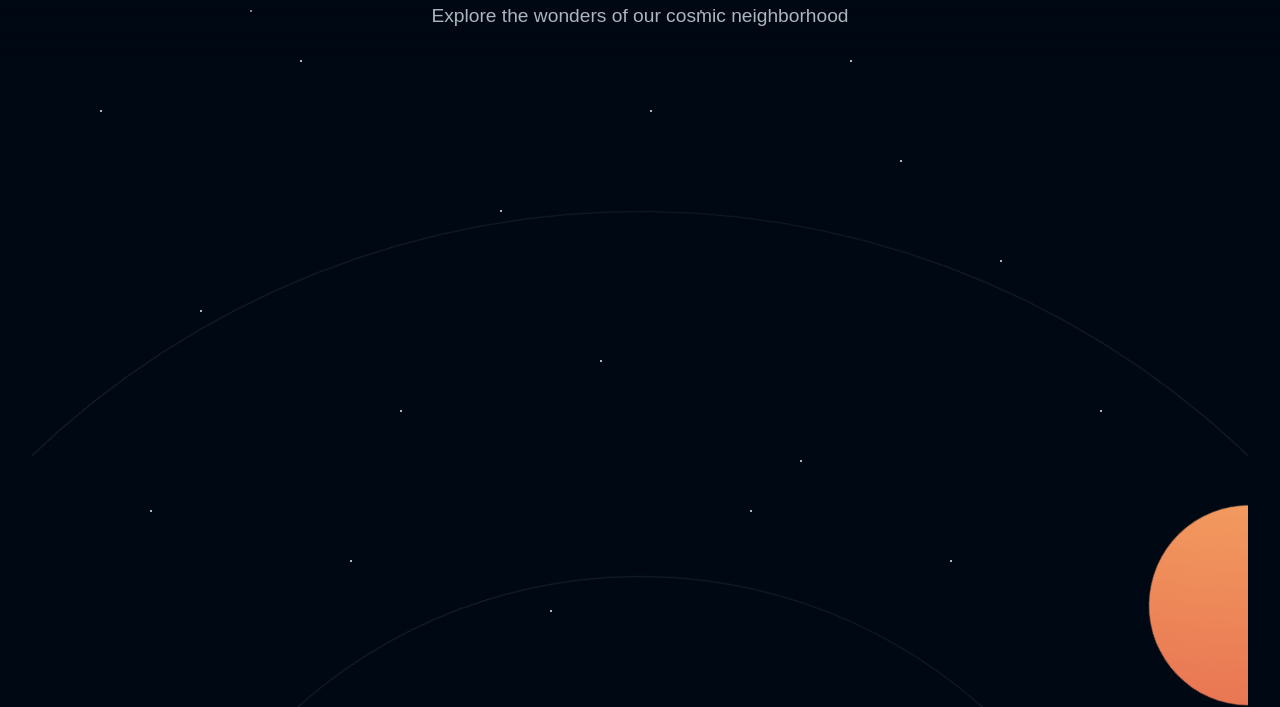
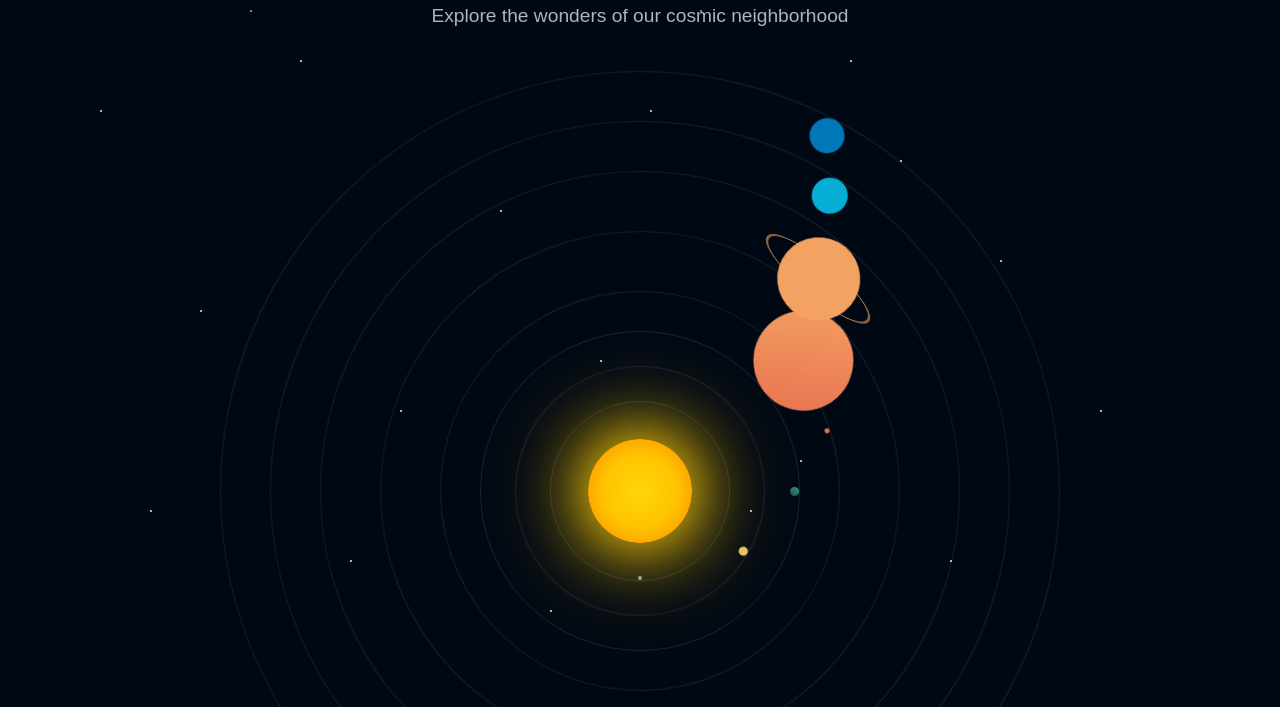
Before and after one commit to narasimha3145-dot/demo4, a plain HTML site: page index.html in a window 1280 px wide. Shown: the part 90-797 px from the top of the page. Drawn offline with Linux system fonts and the light colour scheme.

Commit message:
Fit solar system to screen with realistic proportions

```diff
--- a/styles.css
+++ b/styles.css
@@ -78,19 +78,18 @@ main {
 .solar-system {
     position: relative;
     width: 100%;
-    max-width: 3000px;
-    height: 2000px;
+    max-width: 1200px;
+    height: 800px;
     display: flex;
     align-items: center;
     justify-content: center;
     margin-bottom: 3rem;
-    overflow-x: auto;
 }
 
 .sun {
     position: absolute;
-    width: 200px;
-    height: 200px;
+    width: 100px;
+    height: 100px;
     background: radial-gradient(circle, #ffd60a 0%, #ffc300 50%, #fb8500 100%);
     border-radius: 50%;
     box-shadow: 0 0 60px #ffd60a, 0 0 100px #ffc300;
@@ -119,14 +118,14 @@ main {
     to { transform: rotate(360deg); }
 }
 
-.mercury-orbit { width: 330px; height: 330px; animation-duration: 10s; }
-.venus-orbit { width: 490px; height: 490px; animation-duration: 15s; }
-.earth-orbit { width: 680px; height: 680px; animation-duration: 20s; }
-.mars-orbit { width: 1030px; height: 1030px; animation-duration: 25s; }
-.jupiter-orbit { width: 1760px; height: 1760px; animation-duration: 35s; }
-.saturn-orbit { width: 2570px; height: 2570px; animation-duration: 45s; }
-.uranus-orbit { width: 5170px; height: 5170px; animation-duration: 55s; }
-.neptune-orbit { width: 8100px; height: 8100px; animation-duration: 65s; }
+.mercury-orbit { width: 180px; height: 180px; animation-duration: 10s; }
+.venus-orbit { width: 250px; height: 250px; animation-duration: 15s; }
+.earth-orbit { width: 320px; height: 320px; animation-duration: 20s; }
+.mars-orbit { width: 400px; height: 400px; animation-duration: 25s; }
+.jupiter-orbit { width: 520px; height: 520px; animation-duration: 35s; }
+.saturn-orbit { width: 640px; height: 640px; animation-duration: 45s; }
+.uranus-orbit { width: 740px; height: 740px; animation-duration: 55s; }
+.neptune-orbit { width: 840px; height: 840px; animation-duration: 65s; }
 
 .planet {
     position: absolute;
@@ -155,65 +154,65 @@ main {
 }
 
 .mercury {
-    width: 7px;
-    height: 7px;
+    width: 4px;
+    height: 4px;
     background: #8d99ae;
     top: 0;
     left: 50%;
-    margin-left: -3.5px;
+    margin-left: -2px;
 }
 
 .venus {
-    width: 17px;
-    height: 17px;
+    width: 9px;
+    height: 9px;
     background: #e9c46a;
     top: 0;
     left: 50%;
-    margin-left: -8.5px;
+    margin-left: -4.5px;
 }
 
 .earth {
-    width: 18px;
-    height: 18px;
+    width: 9px;
+    height: 9px;
     background: linear-gradient(135deg, #2a9d8f 0%, #264653 100%);
     top: 0;
     left: 50%;
-    margin-left: -9px;
+    margin-left: -4.5px;
 }
 
 .mars {
-    width: 10px;
-    height: 10px;
+    width: 5px;
+    height: 5px;
     background: #e76f51;
     top: 0;
     left: 50%;
-    margin-left: -5px;
+    margin-left: -2.5px;
 }
 
 .jupiter {
-    width: 200px;
-    height: 200px;
+    width: 100px;
+    height: 100px;
     background: linear-gradient(135deg, #f4a261 0%, #e76f51 100%);
     top: 0;
     left: 50%;
-    margin-left: -100px;
+    margin-left: -50px;
 }
 
 .saturn {
-    width: 167px;
-    height: 167px;
+    width: 83px;
+    height: 83px;
     background: #f4a261;
     top: 0;
     left: 50%;
-    margin-left: -83.5px;
+    margin-left: -41.5px;
     position: relative;
 }
 
 .ring {
     position: absolute;
-    width: 267px;
-    height: 267px;
-    border: 5px solid rgba(244, 162, 97, 0.6);
+    width: 133px;
+    height: 133px;
+    border: 3px solid rgba(244, 162, 97, 0.6);
     border-radius: 50%;
     top: 50%;
     left: 50%;
@@ -221,21 +220,21 @@ main {
 }
 
 .uranus {
-    width: 73px;
-    height: 73px;
+    width: 36px;
+    height: 36px;
     background: #06aed5;
     top: 0;
     left: 50%;
-    margin-left: -36.5px;
+    margin-left: -18px;
 }
 
 .neptune {
-    width: 70px;
-    height: 70px;
+    width: 35px;
+    height: 35px;
     background: #0077b6;
     top: 0;
     left: 50%;
-    margin-left: -35px;
+    margin-left: -17.5px;
 }
 
 .info-panel {
```
